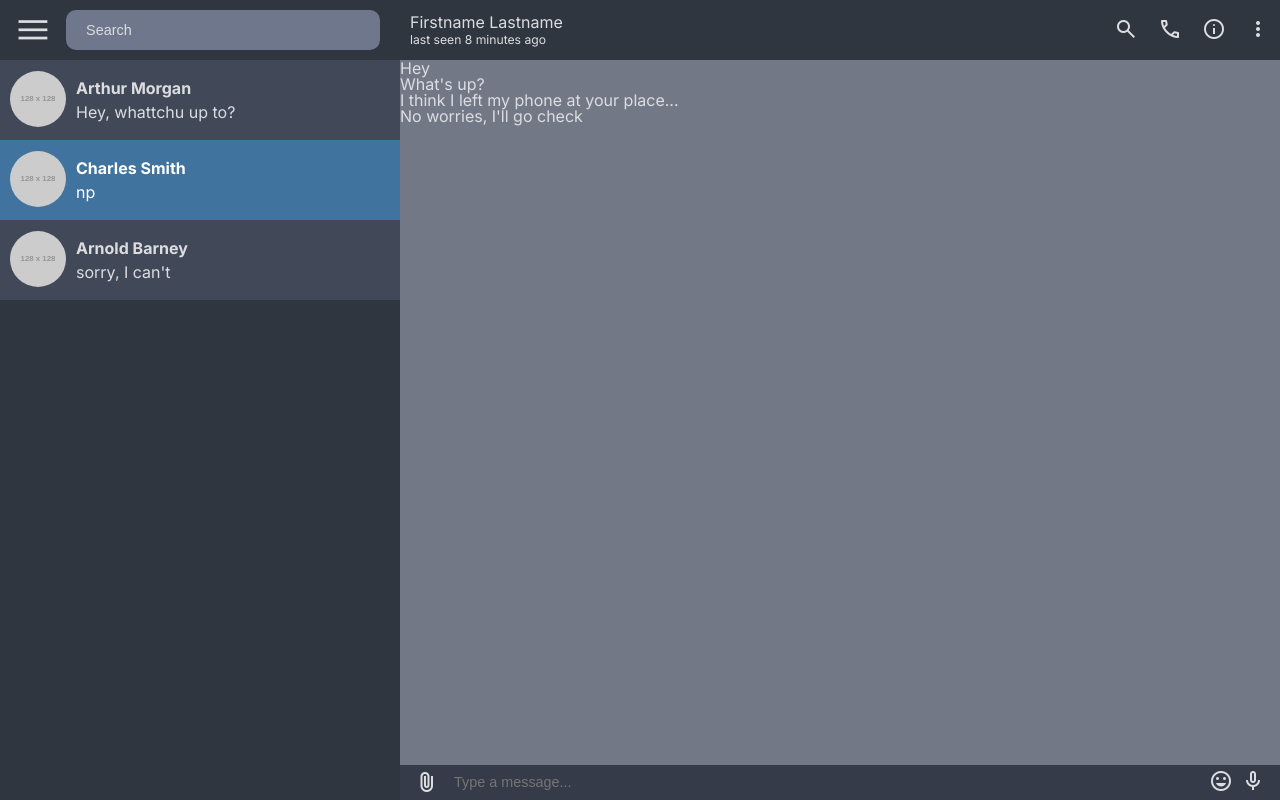
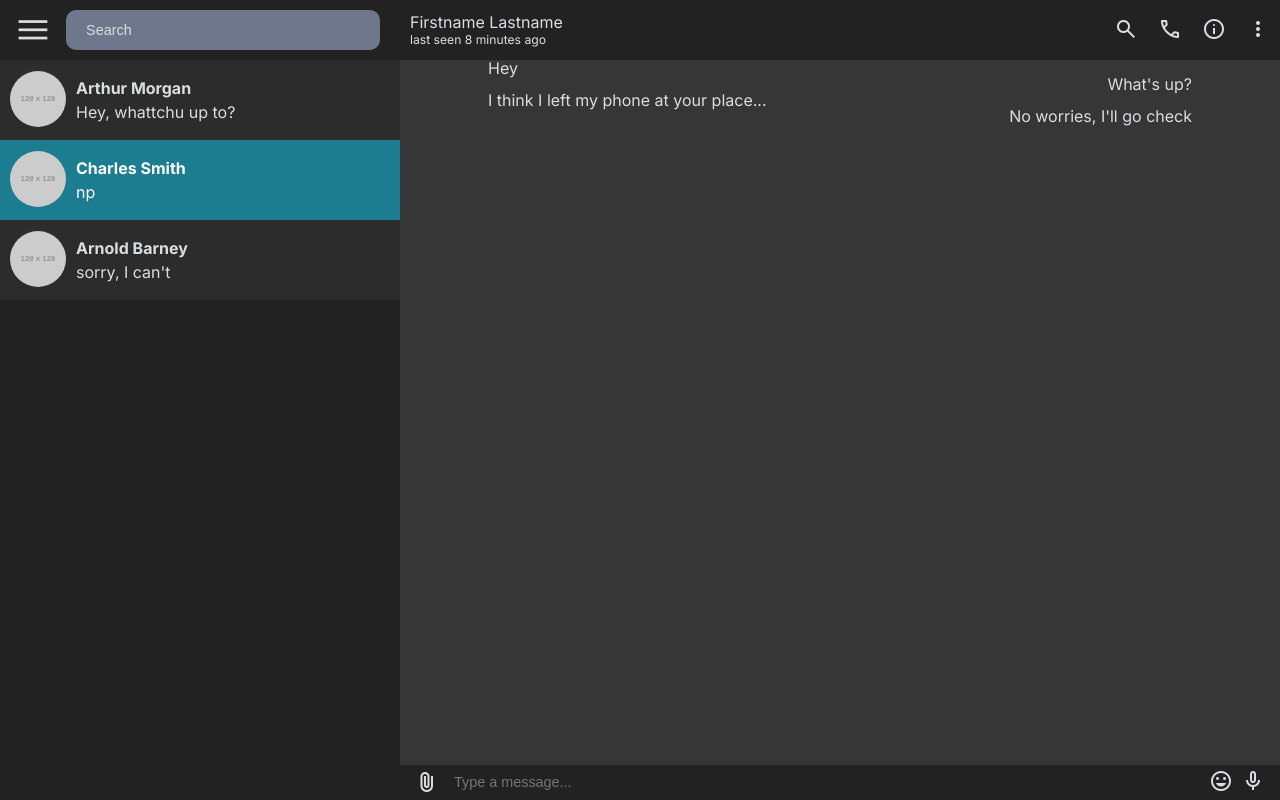
Before and after one commit to jahedev/WhatsAChat, a React (Vite) app: page / in a window 1280 px wide. Built offline with nearby package versions, Linux system fonts and the light colour scheme.

Commit message:
chat display

```diff
--- a/src/assets/styles/style.scss
+++ b/src/assets/styles/style.scss
@@ -27,14 +27,14 @@ body {
 #dark-theme {
   --text-color: #dcdde1;
   --stroke-color: #2f3640;
-  --bg-main-color: #2f3640;
+  --bg-main-color: #222222;
   --bg-search-color: #6e778b;
-  --bg-contacts-color: #353b48;
-  --bg-contacts-item-color: #414857;
-  --bg-contacts-item-hover-color: #295070;
-  --bg-contacts-item-selected-color: #40739e;
+  --bg-contacts-color: #222222;
+  --bg-contacts-item-color: #2c2c2c;
+  --bg-contacts-item-hover-color: #274a52;
+  --bg-contacts-item-selected-color: #1b7d8f;
   --bg-contacts-profile-color: #8c7ae6;
-  --bg-chat-color: #737887;
+  --bg-chat-color: #363636;
   // background-color: cyan;
 }
 
@@ -185,8 +185,26 @@ body {
   &-display {
     background-color: var(--bg-chat-color);
     height: 100%;
+
+    &-container {
+      @include mx.flex-col;
+      //   background-color: #1b7d8f;
+      height: 100%;
+      width: 80%;
+      margin-left: auto;
+      margin-right: auto;
+      overflow-y: auto;
+    }
+
     &__message {
       /* missing color */
+      width: 100%;
+    }
+
+    &__message.user-message {
+      width: 100%;
+      @include mx.flex;
+      justify-content: flex-end;
     }
 
     &__message.user-message {
--- a/src/components/chat/ChatDisplay.tsx
+++ b/src/components/chat/ChatDisplay.tsx
@@ -1,5 +1,9 @@
-import React from "react"
+import React from 'react'
 
 export default function ChatDisplay({ children }: any) {
-  return <div className="chat-display">{children}</div>
+  return (
+    <div className='chat-display'>
+      <div className='chat-display-container'>{children}</div>
+    </div>
+  )
 }
```
